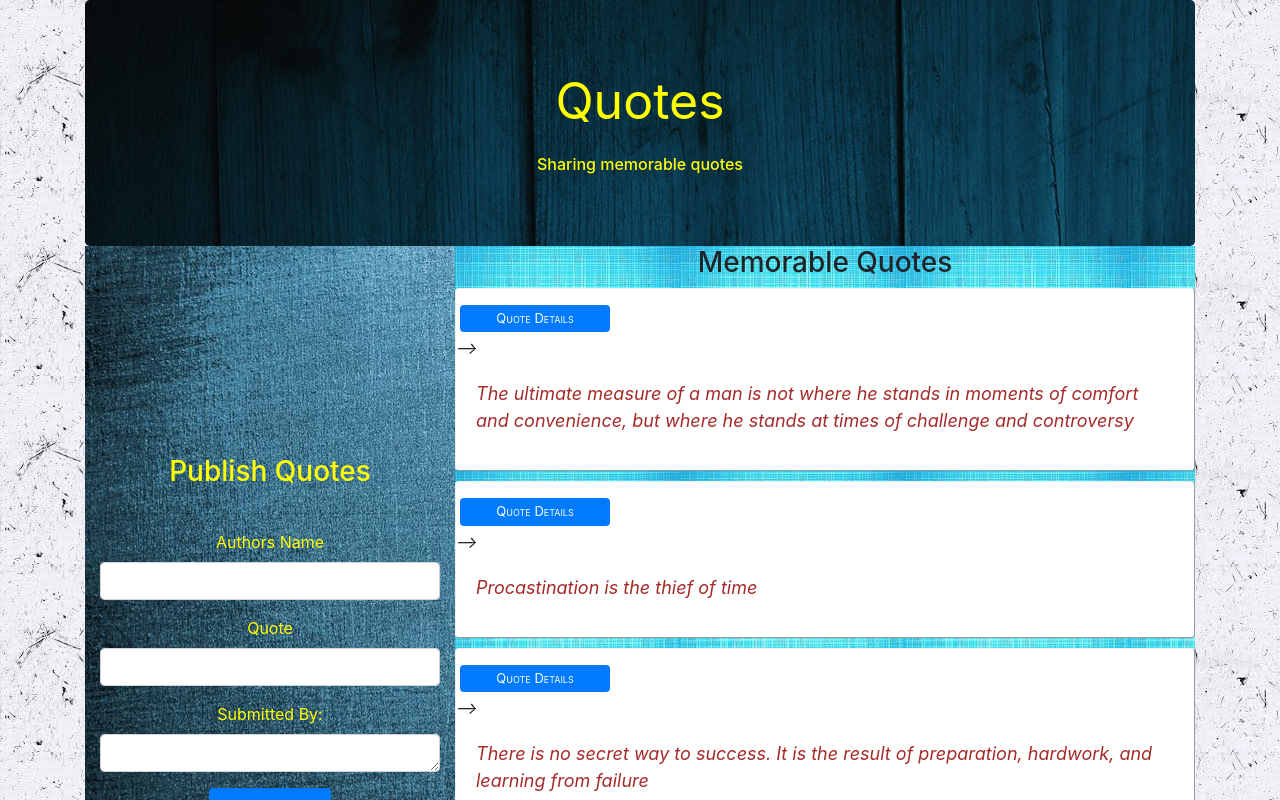
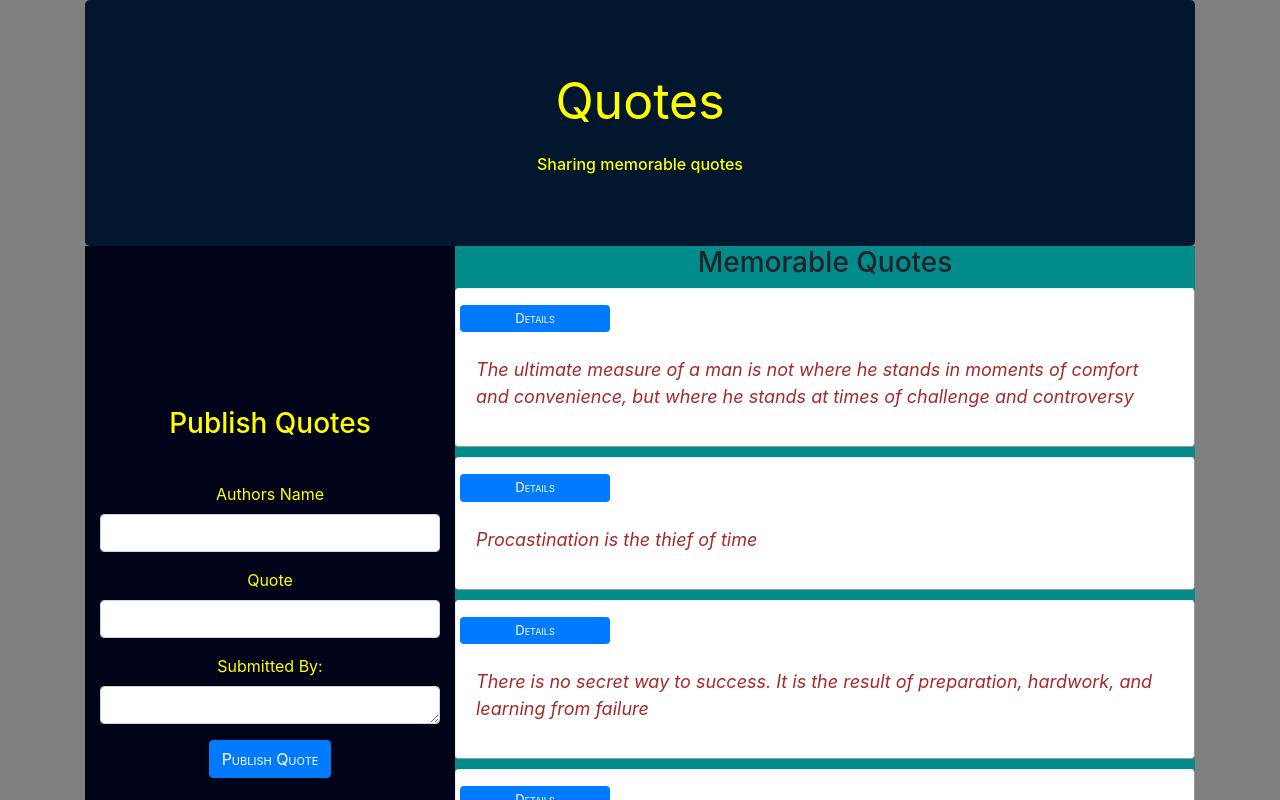
Before and after one commit to oodennis20/My-Quotes, an Angular app: page / in a window 1280 px wide. Shown: the top 800 px of the page. Built offline with nearby package versions, Linux system fonts and the light colour scheme.

Commit message:
make changes

```diff
--- a/package.json
+++ b/package.json
@@ -26,7 +26,7 @@
     "zone.js": "~0.9.1"
   },
   "devDependencies": {
-    "@angular-devkit/build-angular": "~0.803.12",
+    "@angular-devkit/build-angular": "^0.803.15",
     "@angular/cli": "~8.3.12",
     "@angular/compiler-cli": "~8.2.11",
     "@angular/language-service": "~8.2.11",
--- a/src/app/quote/quote.component.css
+++ b/src/app/quote/quote.component.css
@@ -4,11 +4,11 @@
     color: yellow;
     margin-bottom: 0;
     font-size: 50px;
-    background-image: url('/assets/brat.jpg');
+    background-color: rgb(2, 23, 46);
 }
 
 #two {
-    background-image: url('/assets/huh.jpg');
+    background-color:rgb(1, 139, 139);
 }
 
 #lol {
@@ -45,7 +45,7 @@
 #one {
     align-content: center;
   text-align: center;
-  background-image: url('/assets/free.jpg');
+  background-color:rgb(1, 4, 24);
   color: yellow;
   font-size: 16px;
 }
@@ -60,6 +60,6 @@
     font-size: 13px;
 }
 .main {
-    background-image: url('/assets/three.jpg');
+    background-color:grey;
 
 }
--- a/src/app/quote/quote.component.html
+++ b/src/app/quote/quote.component.html
@@ -27,7 +27,7 @@
                 <h5 font color="yellow" *ngIf="showDetails">{{quote.name}}</h5>
               </div>
               <!--structural directive set to boolean property show details-->
-               <button type="button" (click)="toggleDetails(i)"  class="btn btn-primary">Quote Details</button>  -->
+               <button type="button" (click)="toggleDetails(i)"  class="btn btn-primary"> Details</button>
 
               <!--the click triggers event binding calling the toggle fxn method-->
               <!--if true it shows the details-->
--- a/src/app/vote/vote.component.ts
+++ b/src/app/vote/vote.component.ts
@@ -1,5 +1,5 @@
 import { Component, OnInit, Output, EventEmitter } from '@angular/core';
-import {Quote} from '../quote'
+import {Quote} from '../quote';
 
 @Component({
   selector: 'app-vote',
```
Also changed, not shown: 1 other file (tests, documents, lock files or other folders).
